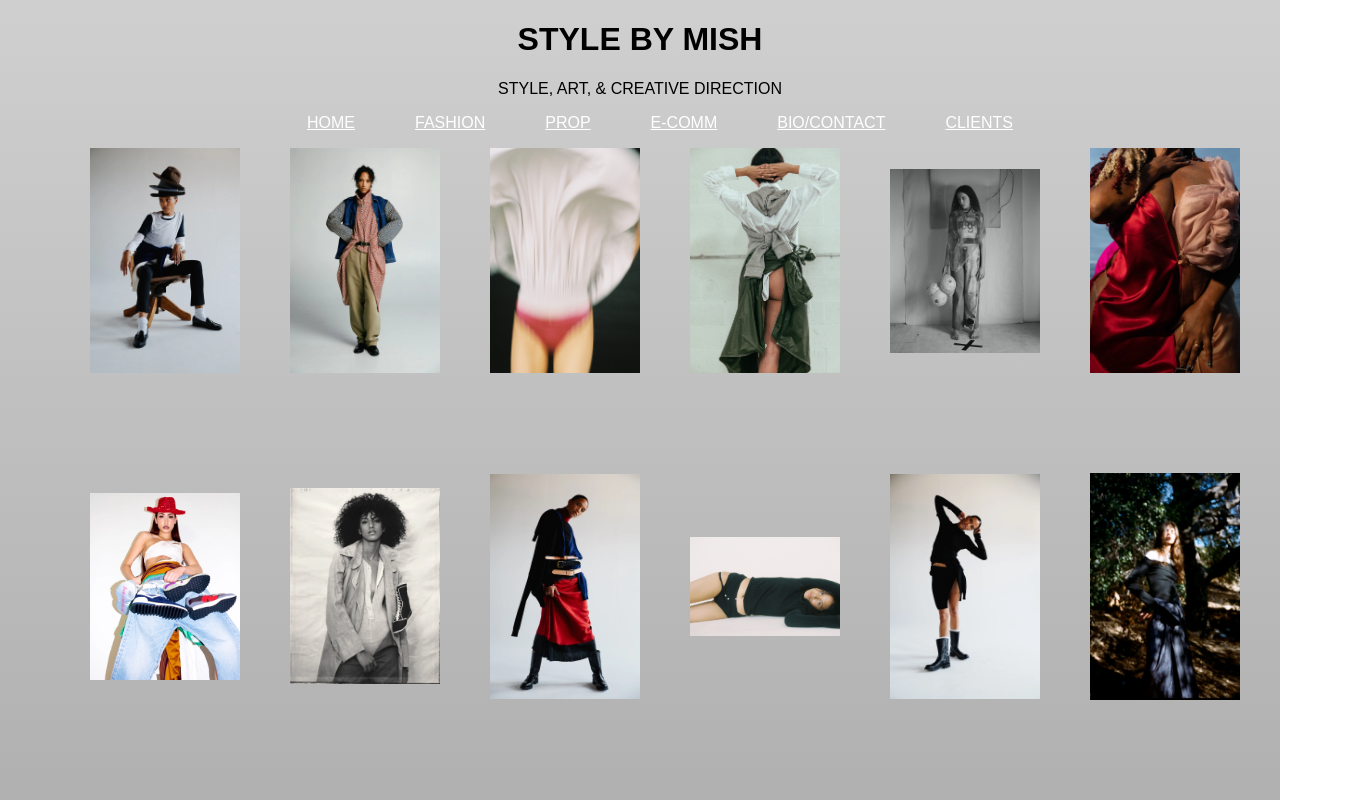
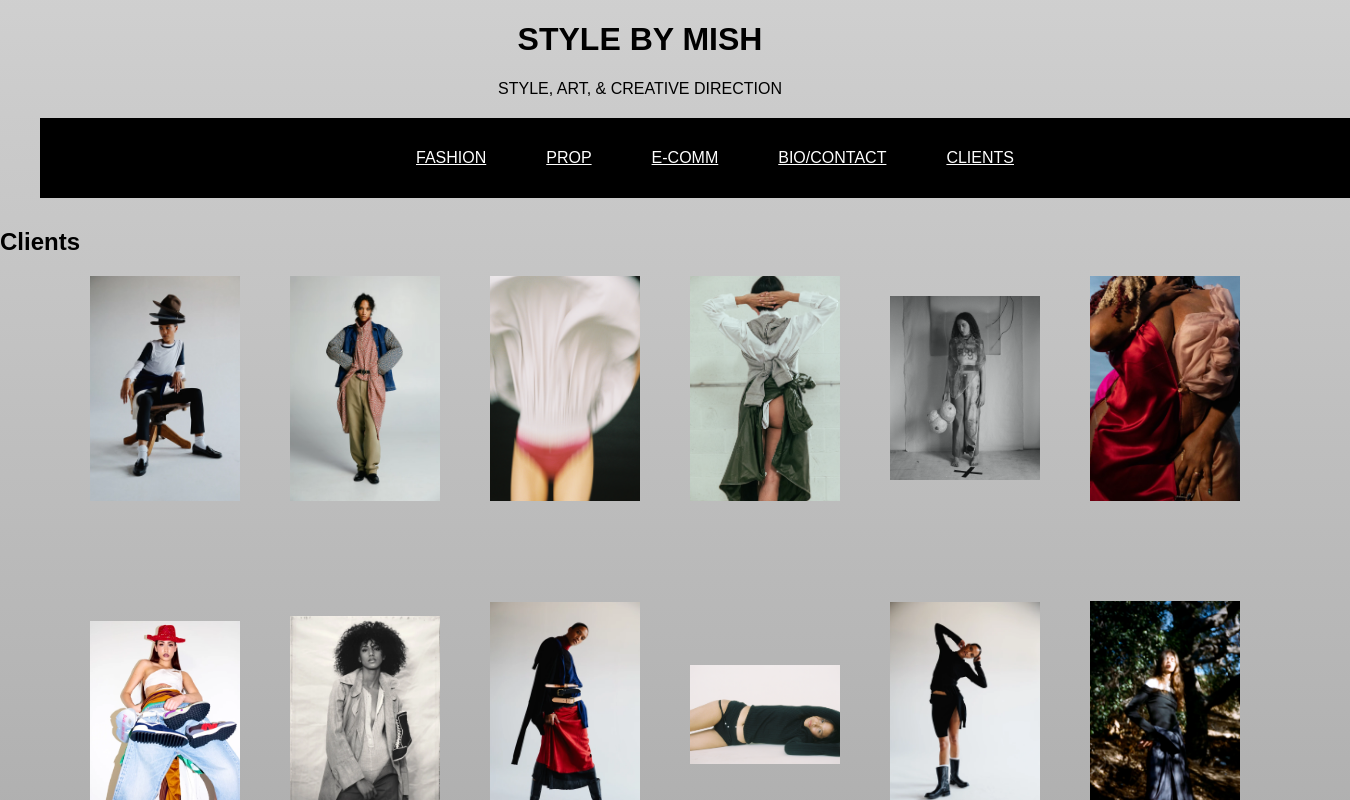
Before and after one commit to ErikDodd/mishnar, a React (Create React App) app: page /clients in a window 1280 px wide. Shown: the top 800 px of the page, 1350 px wide, since content can reach past the window. Built offline with nearby package versions, Linux system fonts and the light colour scheme; a web font is replaced by a local one.

Commit message:
Did some refactoring. Need to fix issues with the Navigation working incorrectly

```diff
--- a/src/App.css
+++ b/src/App.css
@@ -92,13 +92,20 @@ ul {
   gap: 60px;
   font-family: 'Fira Sans', sans-serif;
 }
+
+nav {
+  background-color: black;
+    margin: 20px 20px 30px 40px;
+    padding: 15px;
+    width: 100%;
+}
 nav a {
   color: white;
   transition: color 0.5s;
 }
 
 nav a:hover {
-  color: black;
+  color: purple;
 }
 
 nav:hover a {
--- a/src/App.js
+++ b/src/App.js
@@ -1,62 +1,20 @@
 import React from 'react';
 import './App.css';
-import { BrowserRouter } from 'react-router-dom';
+import Fashion from './Fashion';
+import Header from './Header.js';
+import Navigation from './Navigation.js';
 
-// import { Route, Switch } from 'react-router-dom';
-import Header from './Header.js';
-// import Fashion from './Fashion.js';
-// import Prop from './Prop.js';
-// import Ecomm from './Ecomm.js';
-// import Contact from './Contact.js';
-// import Clients from './Clients.js';
-// import Home from './Home.js';
-import PhotosGrid from './PhotosGrid.js';
 
 class App extends React.Component {
   render() {
 
-    const photos = [
-      { src: 'assets/1.jpeg', alt: 'Photo 1' },
-      { src: 'assets/2.jpeg', alt: 'Photo 2' },
-      { src: 'assets/3.jpeg', alt: 'Photo 3' },
-      { src: 'assets/4.jpeg', alt: 'Photo 4' },
-      { src: 'assets/5.jpeg', alt: 'Photo 5' },
-      { src: 'assets/6.jpeg', alt: 'Photo 6' },
-      { src: 'assets/7.jpeg', alt: 'Photo 7' },
-      { src: 'assets/8.jpeg', alt: 'Photo 8' },
-      { src: 'assets/9.jpeg', alt: 'Photo 9' },
-      { src: 'assets/10.jpeg', alt: 'Photo 10' },
-      { src: 'assets/11.jpeg', alt: 'Photo 11' },
-      { src: 'assets/12.jpeg', alt: 'Photo 12' },
-      { src: 'assets/13.jpeg', alt: 'Photo 13' },
-      { src: 'assets/14.jpeg', alt: 'Photo 14' },
-      { src: 'assets/15.jpeg', alt: 'Photo 15' },
-      { src: 'assets/16.jpeg', alt: 'Photo 16' },
-      { src: 'assets/17.jpeg', alt: 'Photo 17' },
-      { src: 'assets/18.jpeg', alt: 'Photo 18' },
-      { src: 'assets/19.jpeg', alt: 'Photo 19' },
-      { src: 'assets/20.jpeg', alt: 'Photo 21' },
-      { src: 'assets/21.jpeg', alt: 'Photo 21' },
-      { src: 'assets/22.jpeg', alt: 'Photo 22' },
-      { src: 'assets/23.jpeg', alt: 'Photo 23' },
-      { src: 'assets/24.jpeg', alt: 'Photo 24' },
-      { src: 'assets/25.jpeg', alt: 'Photo 25' },
-      { src: 'assets/26.jpeg', alt: 'Photo 26' },
-    ];
+
     return (
       <>
-        <BrowserRouter>
-          <Header />
-          <PhotosGrid photos={photos}/>
-          {/* <Switch>
-            <Route exact path="/" component={Home} />
-            <Route path="/fashion" component={Fashion} />
-            <Route path="/prop" component={Prop} />
-            <Route path="/ecomm" component={Ecomm} />
-            <Route path="/contact" component={Contact} />
-            <Route path="/clients" component={Clients} />
-          </Switch> */}
-        </BrowserRouter>
+        <Header />
+        <Navigation />
+        <Fashion/>
+
       </>
     );
   }
--- a/src/Fashion.js
+++ b/src/Fashion.js
@@ -1,13 +1,41 @@
 import React from 'react';
-import './App.css';
+import FashionPhotosGrid from './FashionPhotosGrid.js';
 
 
 
 class Fashion extends React.Component {
     render() {
+        const photos = [
+            { src: 'assets/1.jpeg', alt: 'Photo 1' },
+            { src: 'assets/2.jpeg', alt: 'Photo 2' },
+            { src: 'assets/3.jpeg', alt: 'Photo 3' },
+            { src: 'assets/4.jpeg', alt: 'Photo 4' },
+            { src: 'assets/5.jpeg', alt: 'Photo 5' },
+            { src: 'assets/6.jpeg', alt: 'Photo 6' },
+            { src: 'assets/7.jpeg', alt: 'Photo 7' },
+            { src: 'assets/8.jpeg', alt: 'Photo 8' },
+            { src: 'assets/9.jpeg', alt: 'Photo 9' },
+            { src: 'assets/10.jpeg', alt: 'Photo 10' },
+            { src: 'assets/11.jpeg', alt: 'Photo 11' },
+            { src: 'assets/12.jpeg', alt: 'Photo 12' },
+            { src: 'assets/13.jpeg', alt: 'Photo 13' },
+            { src: 'assets/14.jpeg', alt: 'Photo 14' },
+            { src: 'assets/15.jpeg', alt: 'Photo 15' },
+            { src: 'assets/16.jpeg', alt: 'Photo 16' },
+            { src: 'assets/17.jpeg', alt: 'Photo 17' },
+            { src: 'assets/18.jpeg', alt: 'Photo 18' },
+            { src: 'assets/19.jpeg', alt: 'Photo 19' },
+            { src: 'assets/20.jpeg', alt: 'Photo 21' },
+            { src: 'assets/21.jpeg', alt: 'Photo 21' },
+            { src: 'assets/22.jpeg', alt: 'Photo 22' },
+            { src: 'assets/23.jpeg', alt: 'Photo 23' },
+            { src: 'assets/24.jpeg', alt: 'Photo 24' },
+            { src: 'assets/25.jpeg', alt: 'Photo 25' },
+            { src: 'assets/26.jpeg', alt: 'Photo 26' },
+        ];
         return (
             <>
-
+                <FashionPhotosGrid photos={photos} />
             </>
         );
     }
--- a/src/PhotosGrid.js
+++ b/src/FashionPhotosGrid.js
@@ -3,7 +3,7 @@ import './PhotosGrid.css';
 
 
 
-class PhotosGrid extends React.Component {
+class FashionPhotosGrid extends React.Component {
     render() {
         return (
             <div className="photos-grid">
@@ -15,4 +15,4 @@ class PhotosGrid extends React.Component {
     }
 }
 
-export default PhotosGrid;
+export default FashionPhotosGrid;
--- a/src/Header.js
+++ b/src/Header.js
@@ -1,6 +1,6 @@
 import React from 'react';
 import './App.css';
-import Navigation from './Navigation.js';
+
 
 
 
@@ -10,7 +10,7 @@ class Header extends React.Component {
             <>
                 <h1>STYLE BY MISH</h1>
                 <p> STYLE, ART, & CREATIVE DIRECTION</p>
-                <Navigation/>
+
             </>
         );
     }
--- a/src/Navigation.js
+++ b/src/Navigation.js
@@ -1,15 +1,34 @@
-import React from 'react';
 import './App.css';
-import { Link } from 'react-router-dom';
+import { BrowserRouter as Router, Route, Routes, Link } from 'react-router-dom';
 
 
-class Navigation extends React.Component {
-    render() {
-        return (
-            <>
+function Fashion() {
+    return <h2>Fashion</h2>;
+}
+
+function Prop() {
+    return <h2>Prop</h2>;
+}
+
+function Ecomm() {
+    return <h2>E-comm</h2>;
+}
+
+function Contact() {
+    return <h2>Bio/Contact</h2>;
+}
+
+function Clients() {
+    return <h2>Clients</h2>;
+}
+
+function Navigation() {
+
+    return (
+        <Router>
+            <div>
                 <nav>
                     <ul>
-                        <li><Link to="/">HOME</Link></li>
                         <li><Link to="/fashion">FASHION</Link></li>
                         <li><Link to="/prop">PROP</Link></li>
                         <li><Link to="/ecomm">E-COMM</Link></li>
@@ -17,9 +36,16 @@ class Navigation extends React.Component {
                         <li><Link to="/clients">CLIENTS</Link></li>
                     </ul>
                 </nav>
-            </>
-        );
-    }
+                <Routes>
+                    <Route path="/fashion" element={<Fashion />} />
+                    <Route path="/prop" element={<Prop />} />
+                    <Route path="/ecomm" element={<Ecomm />} />
+                    <Route path="/contact" element={<Contact />} />
+                    <Route path="/clients" element={<Clients />} />
+                </Routes>
+            </div>
+        </Router>
+    );
 }
 
 export default Navigation;
```
Also changed, not shown: src/Home.js (deleted, +0 -12 lines), src/Prop.js (+6 -10 lines).
